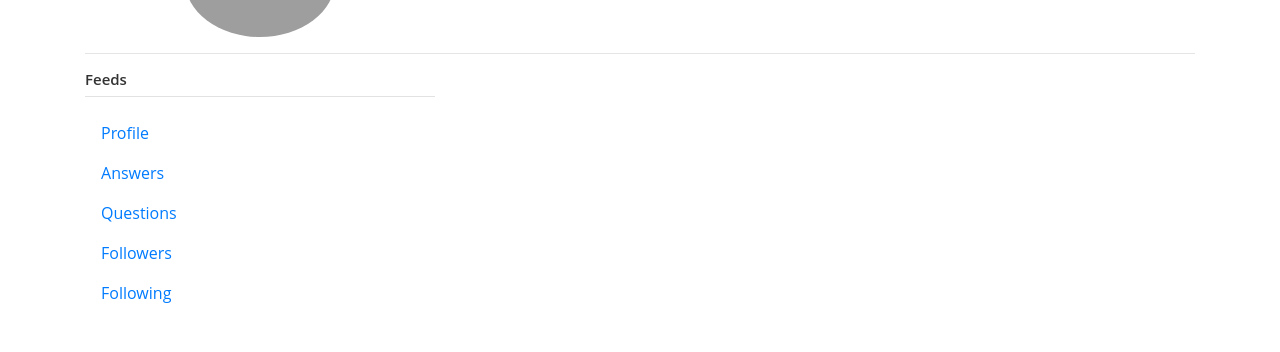
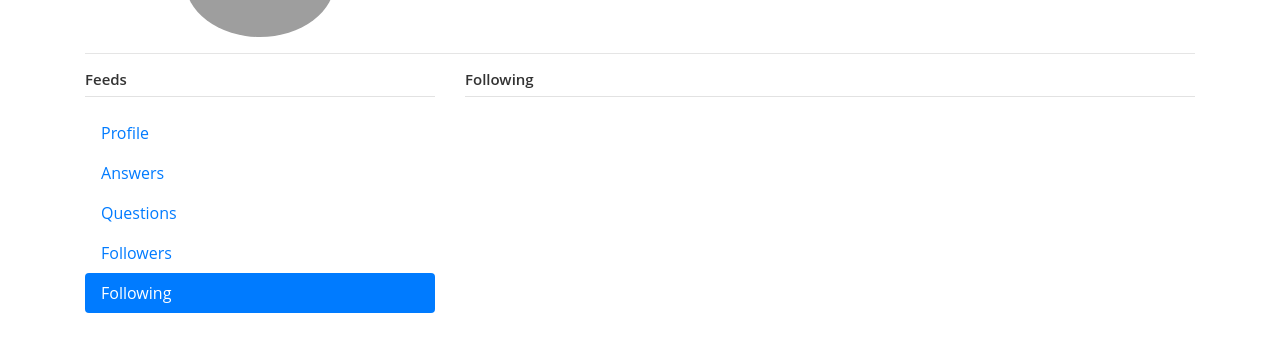
Before and after one commit to psnehas/CMPE-273-Team-Project-Quora, a React (Create React App) app in the folder frontend/: page /profile/1/following in a window 1280 px wide. Shown: the part 132-484 px from the top of the page. Built offline with nearby package versions, Linux system fonts and the light colour scheme; grey boxes are pictures that could not be loaded.

Commit message:
profile page with user id

```diff
--- a/frontend/src/components/Main.js
+++ b/frontend/src/components/Main.js
@@ -26,7 +26,7 @@ class Main extends Component {
                     <Route path='/signup' component={SignUp} />
 
                     <Route path="/questions/:questionId" component={QuestionPage} />
-                    <Route path="/profile" component={ProfilePage} />
+                    <Route path="/profile/:uid" component={ProfilePage} />
                 </Switch>
             </div>
         )
--- a/frontend/src/components/Profile/Content/Content.js
+++ b/frontend/src/components/Profile/Content/Content.js
@@ -11,11 +11,11 @@ class Content extends Component {
     render() {
         return (
             <React.Fragment>
-                <Route path='/profile' exact component={ProfileContent} />
-                <Route path='/profile/answers' component={AnswersContent} />
-                <Route path='/profile/questions' component={QuestionsContent} />
-                <Route path='/profile/followers' component={FollowersContent} />
-                <Route path='/profile/following' component={FollowingContent} />
+                <Route path='/profile/:uid/' exact component={ProfileContent} />
+                <Route path='/profile/:uid/answers' component={AnswersContent} />
+                <Route path='/profile/:uid/questions' component={QuestionsContent} />
+                <Route path='/profile/:uid/followers' component={FollowersContent} />
+                <Route path='/profile/:uid/following' component={FollowingContent} />
             </React.Fragment>
 
         )
--- a/frontend/src/components/Profile/Profile.js
+++ b/frontend/src/components/Profile/Profile.js
@@ -13,6 +13,7 @@ class Profile extends Component {
 
     componentDidMount() {
         let user = {
+            uid: this.props.match.params.uid,
             name: "YC",
             profile_image: "https://res-1.cloudinary.com/crunchbase-production/image/upload/c_lpad,h_256,w_256,f_auto,q_auto:eco/v1425070395/lch84n574ygfa3xr5irq.png"
         }
@@ -38,10 +39,10 @@ class Profile extends Component {
                     <hr />
                     <Row>
                         <Col>
-                            <Sidebar />
+                            <Sidebar uid={this.state.user.uid}/>
                         </Col>
                         <Col xs={8}>
-                            <Content />
+                            <Content uid={this.state.user.uid}/>
                         </Col>
                     </Row>
                 </Container>
--- a/frontend/src/components/Profile/Sidebar/Sidebar.js
+++ b/frontend/src/components/Profile/Sidebar/Sidebar.js
@@ -5,6 +5,7 @@ import { withRouter, NavLink } from 'react-router-dom';
 import style from '../Profile.module.css';
 
 const Sidebar = (props) => {
+    console.log("Profile Sidebar uid", props.uid);
     return (
         <Nav className="flex-column" variant="pills">
             <h3 className={style.contentTitle}>
@@ -12,23 +13,23 @@ const Sidebar = (props) => {
                     Feeds
                 </div>
             </h3>
-            <NavLink to="/profile" className="nav-link" exact>
+            <NavLink to={`/profile/${props.uid}`} className="nav-link" exact>
                 Profile
             </NavLink>
-            <NavLink to="/profile/answers" className="nav-link">
+            <NavLink to={`/profile/${props.uid}/answers`} className="nav-link">
                 Answers
             </NavLink>
-            <NavLink to="/profile/questions" className="nav-link">
+            <NavLink to={`/profile/${props.uid}/questions`} className="nav-link">
                 Questions
             </NavLink>
-            <NavLink to="/profile/followers" className="nav-link">
+            <NavLink to={`/profile/${props.uid}/followers`} className="nav-link">
                 Followers
             </NavLink>
-            <NavLink to="/profile/following" className="nav-link">
+            <NavLink to={`/profile/${props.uid}/following`} className="nav-link">
                 Following
             </NavLink>
 
-        </Nav>
+        </Nav >
     )
 }
 
```
